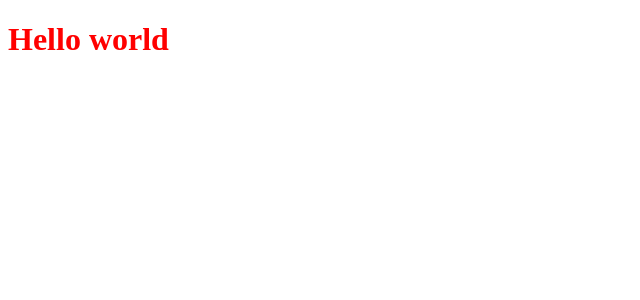
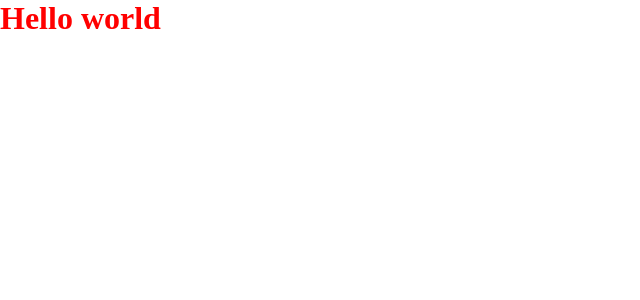
Before and after one commit to ruanvsrateira/codelandia-challenge-4, a React (Vite) app: page / in a window 1280 px wide. Shown: the top 300 px of the page, without its empty margins (0-640 px from the left). Built offline with nearby package versions, Linux system fonts and the light colour scheme.

Commit message:
config: setting global styles

```diff
--- /dev/null
+++ b/src/config/globalStyles.ts
@@ -0,0 +1,10 @@
+import { createGlobalStyle } from "styled-components";
+
+export const GlobalStyles = createGlobalStyle`
+  * {
+    margin: 0;
+    padding: 0;
+    box-sizing:
+    border-box;
+  }
+`;
--- a/src/main.tsx
+++ b/src/main.tsx
@@ -1,9 +1,11 @@
+import { GlobalStyles } from "./config/globalStyles.ts";
 import React from "react";
 import ReactDOM from "react-dom/client";
 import App from "./App.tsx";
 
 ReactDOM.createRoot(document.getElementById("root")!).render(
   <React.StrictMode>
+    <GlobalStyles />
     <App />
   </React.StrictMode>
 );
```
